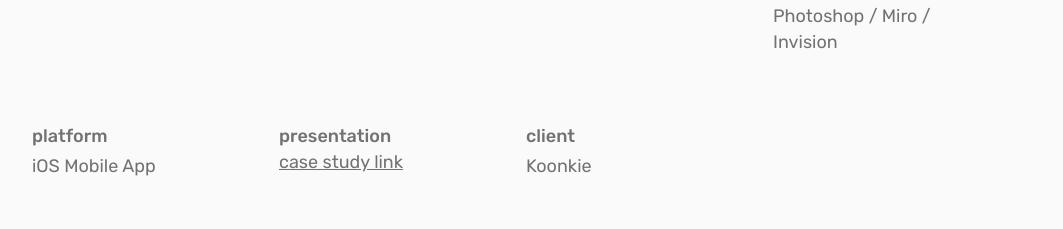
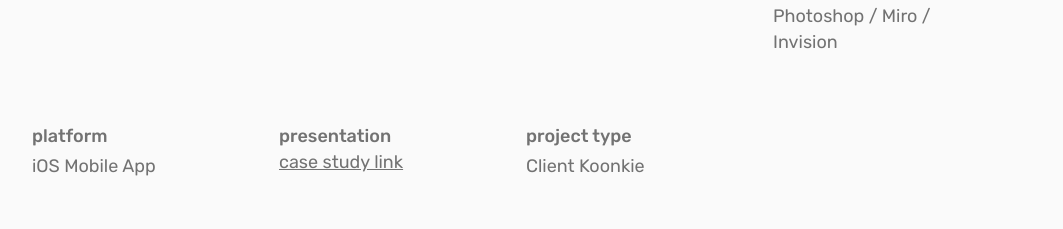
Before and after one commit to fyeung21/edison-web, a React (Create React App) app: page /work/genomic in a window 1280 px wide. Shown: the part 1150-1379 px from the top of the page, without its empty margins (108-1171 px from the left). Built offline with nearby package versions, Linux system fonts and the light colour scheme.

Commit message:
Change stats client to project type

```diff
--- a/src/components/WorkCaseStudies/Stats.js
+++ b/src/components/WorkCaseStudies/Stats.js
@@ -2,7 +2,7 @@ import React from "react";
 import { StatsMainCont, ProjectTitle, StatsSubCont, TypeCont, Category, DataTxt, PresLink } from "./caseStyles";
 import { Container } from "../globalStyles";
 
-const Stats = ({ projectName, projectTime, myRole, tools, platform, presentation, github, code, demo, team, client, others }) => {
+const Stats = ({ projectName, projectTime, myRole, tools, platform, presentation, github, code, demo, team, projectType, others }) => {
     return (
         <Container>
             <StatsMainCont>
@@ -74,10 +74,10 @@ const Stats = ({ projectName, projectTime, myRole, tools, platform, presentation
                         : null
                     }
 
-                    {client ?
+                    {projectType ?
                         <TypeCont>
-                            <Category>client</Category>
-                            <DataTxt>{client}</DataTxt>
+                            <Category>project type</Category>
+                            <DataTxt>{projectType}</DataTxt>
                         </TypeCont>
                         : null
                     }
--- a/src/pages/caseStudies/assistlist.js
+++ b/src/pages/caseStudies/assistlist.js
@@ -21,7 +21,7 @@ const Assistlist = () => {
                 others={"Design volunteers"}
                 tools={"Figma / Illustrator / Photoshop / Miro"}
                 platform={"Desktop and mobile site"}
-                client={"AssistList"}
+                projectType={"Client AssistList"}
             />
             <Container>
                 <Description>
--- a/src/pages/caseStudies/ffautoworks.js
+++ b/src/pages/caseStudies/ffautoworks.js
@@ -19,7 +19,7 @@ const FFautoworks = () => {
                 myRole={"Graphic, UX + UI Designer"}
                 tools={"Figma / Illustrator / Photoshop / In Design"}
                 platform={"Branding, Desktop and Mobile"}
-                client={"Form and Function Autoworks"}
+                projectType={"Client Form and Function Autoworks"}
             />
             <Container>
                 <Description>
--- a/src/pages/caseStudies/genomic.js
+++ b/src/pages/caseStudies/genomic.js
@@ -23,7 +23,7 @@ const Genomic = () => {
                 platform={"iOS Mobile App"}
                 presentation={"https://blog.prototypr.io/genomic-science-e6389187554?gi=9bccff31ac01"}
                 team={"3 UX / 3 UI "}
-                client={"Koonkie"}
+                projectType={"Client Koonkie"}
             />
             <Container>
                 <Description>
```
